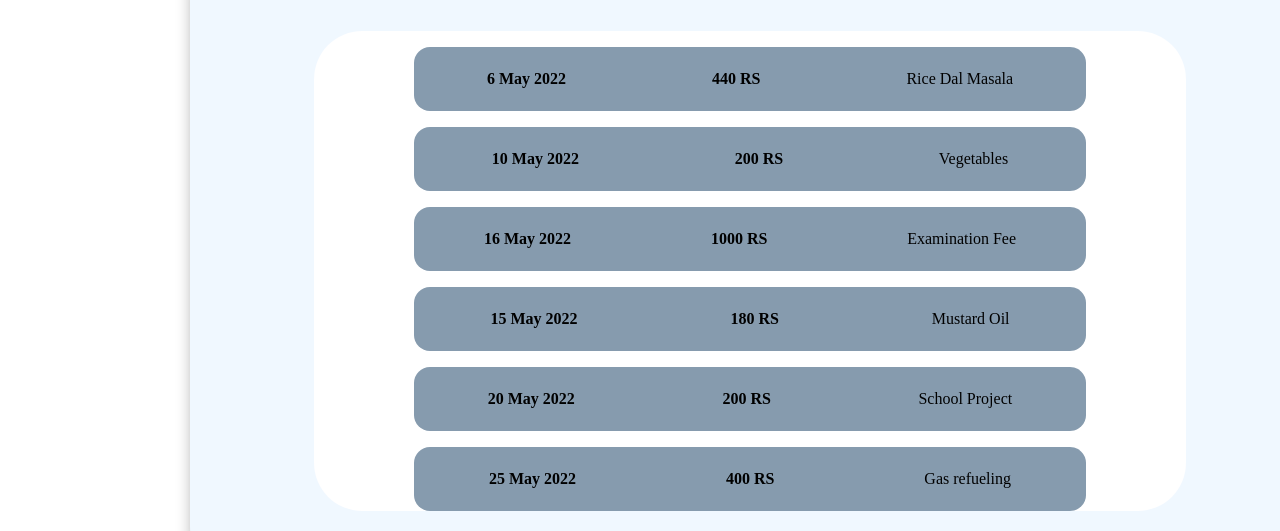
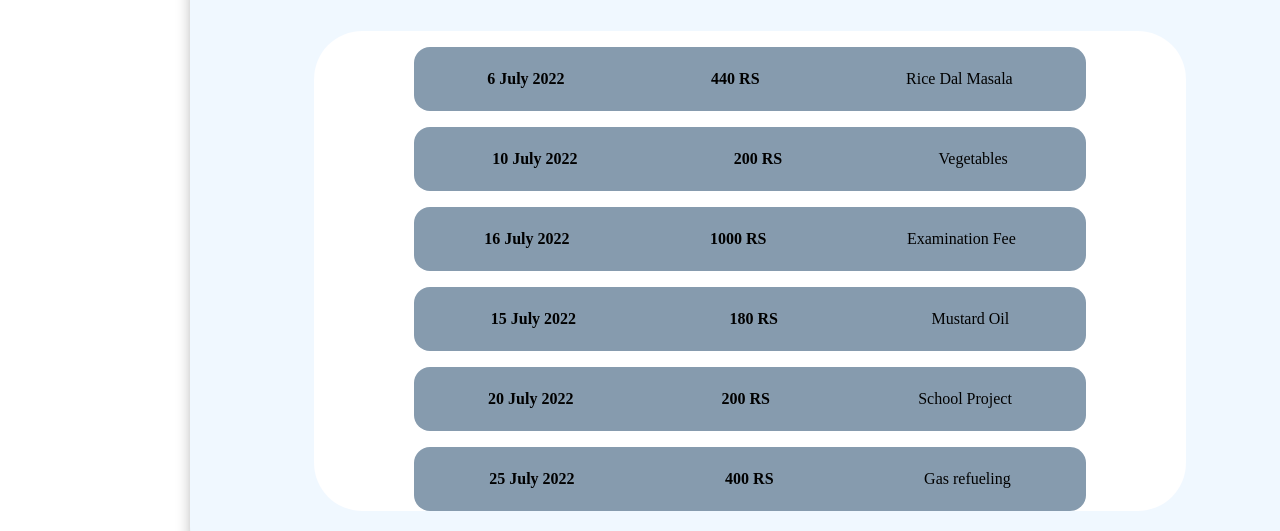
Before and after one commit to rahullo/Expense-react, a React (Create React App) app: page /loged-in/records in a window 1280 px wide. Shown: the part 228-759 px from the top of the page. Built offline with nearby package versions, Linux system fonts and the light colour scheme.

Commit message:
unable to implement

```diff
--- a/src/App.jsx
+++ b/src/App.jsx
@@ -9,6 +9,8 @@ import LogedINNav from "./routes/LogedInNavigation/LogedInNavigation.routes"
 import { Routes, Route} from 'react-router-dom'
 import Login from './components/LogIn/login.component';
 import LogedIn from './components/LogedInPage/LogedInLandingPage.component';
+
+
 
 
 function App() {
--- a/src/components/LogedInPage/LogedInLandingPage.component.jsx
+++ b/src/components/LogedInPage/LogedInLandingPage.component.jsx
@@ -1,14 +1,24 @@
 import './LogedInLandingPage.style.css'
 import { Link } from 'react-router-dom'
 import { Fragment } from "react"
+import { Routes, Route} from 'react-router-dom'
+import Record from '../RecordPage/record.jsx'
 
 
+let idd;
+const handleClick = event => {
+    idd = event.currentTarget.id
+    return (
+        <Routes>
+            <Route  path='records' element={<Record/>} idd={idd}/>
+        </Routes>
+    )
+
+};
+
+export {idd}
+
 const LogedIn = () => {
-
-    const handleClick = event => {
-        console.log(event.currentTarget.id);
-      };
-
     return (
         <Fragment>
             <div className='landingpage-container'>
@@ -38,3 +48,4 @@ const LogedIn = () => {
 }
 
 export default LogedIn
+// export default handleClick
--- a/src/components/RecordPage/record.jsx
+++ b/src/components/RecordPage/record.jsx
@@ -7,10 +7,13 @@ import './record.style.css'
 import { Outlet } from 'react-router'
 
 
-const Record = function() {
+const Record = function(props) {
+    let idd = props
+
+    console.log(idd)
 
     const expense = [
-        {
+        [{
             "id": 1,
             "date": "6 May 2022",
             "price": 440,
@@ -57,7 +60,103 @@ const Record = function() {
             "date": "31 May 2022",
             "price": 299,
             "items":["Mobile recharge"]
-        }
+        }],
+        [{
+            "id": 1,
+            "date": "6 June 2022",
+            "price": 440,
+            "items":["Rice Dal Masala"]
+        },
+        {
+            "id": 2,
+            "date": "10 June 2022",
+            "price": 200,
+            "items":["Vegetables"]
+        },
+        {
+            "id": 3,
+            "date": "16 June 2022",
+            "price": 1000,
+            "items":["Examination Fee"]
+        },
+        {
+            "id": 4,
+            "date": "15 June 2022",
+            "price": 180,
+            "items":["Mustard Oil"]
+        },
+        {
+            "id": 5,
+            "date": "20 June 2022",
+            "price": 200,
+            "items":["School Project"]
+        },
+        {
+            "id": 6,
+            "date": "25 June 2022",
+            "price": 400,
+            "items":["Gas refueling"]
+        },
+        {
+            "id": 7,
+            "date": "29 June 2022",
+            "price": 2500,
+            "items":["Rent"]
+        },
+        {
+            "id": 8,
+            "date": "31 June 2022",
+            "price": 299,
+            "items":["Mobile recharge"]
+        }],
+        [{
+            "id": 1,
+            "date": "6 July 2022",
+            "price": 440,
+            "items":["Rice Dal Masala"]
+        },
+        {
+            "id": 2,
+            "date": "10 July 2022",
+            "price": 200,
+            "items":["Vegetables"]
+        },
+        {
+            "id": 3,
+            "date": "16 July 2022",
+            "price": 1000,
+            "items":["Examination Fee"]
+        },
+        {
+            "id": 4,
+            "date": "15 July 2022",
+            "price": 180,
+            "items":["Mustard Oil"]
+        },
+        {
+            "id": 5,
+            "date": "20 July 2022",
+            "price": 200,
+            "items":["School Project"]
+        },
+        {
+            "id": 6,
+            "date": "25 July 2022",
+            "price": 400,
+            "items":["Gas refueling"]
+        },
+        {
+            "id": 7,
+            "date": "29 July 2022",
+            "price": 2500,
+            "items":["Rent"]
+        },
+        {
+            "id": 8,
+            "date": "31 July 2022",
+            "price": 299,
+            "items":["Mobile recharge"]
+        }]
 
     ]
 
@@ -98,7 +197,7 @@ const Record = function() {
                         </div>
                         <div className="content-container">
                             {
-                              expense.map((element) => (
+                              expense[2].map((element) => (
                                   <Content  key={element.id} element={element}/>
                               ))
                             }
```
